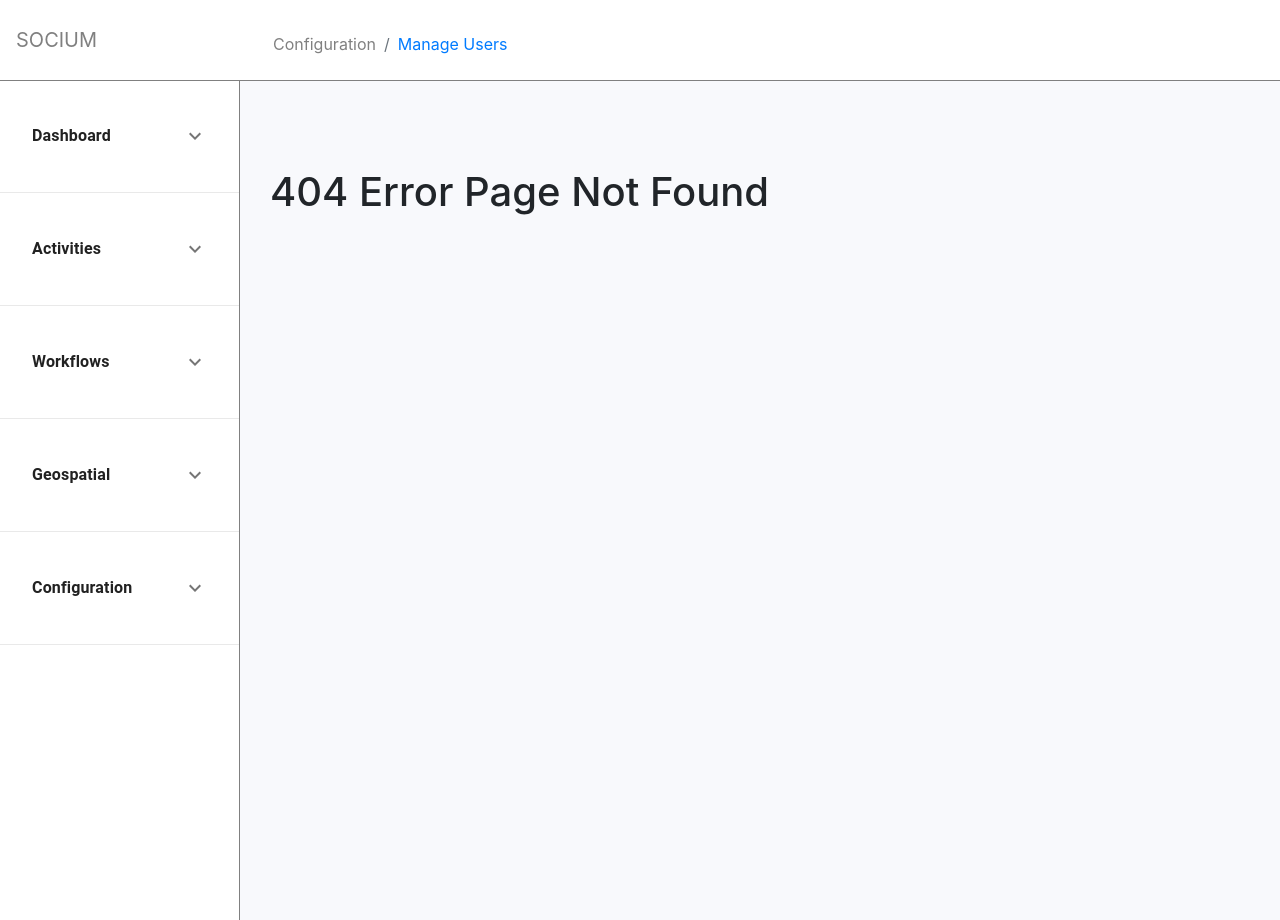
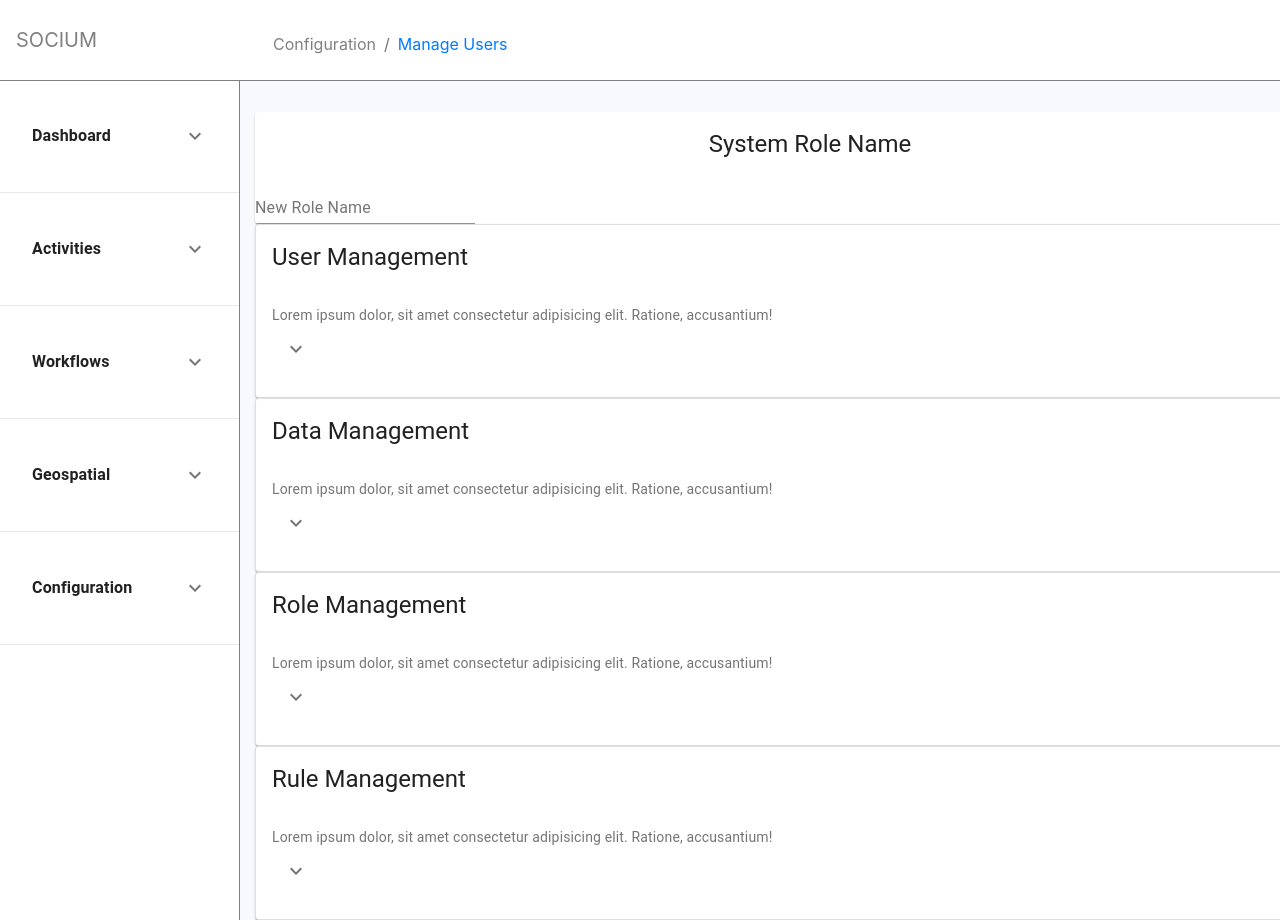
Before and after one commit to blweber/context-prac, a React (Create React App) app in the folder client/: page /CreateSystemRole in a window 1280 px wide. Before the commit this address had no page. Shown: the top 920 px of the page. Before the commit the page ends 800 px from the top, so only its background shows below. Built offline with nearby package versions, Linux system fonts and the light colour scheme.

Commit message:
create system role

```diff
--- a/client/src/App.js
+++ b/client/src/App.js
@@ -15,6 +15,7 @@ import Register from "./components/auth/Register";
 import Sidebar from "./layouts/Sidebar";
 import ContactState from "./context/contact/ContactState";
 import SystemRoles from "./pages/SystemRoles";
+import CreateSystemRole from "./pages/CreateSystemRole";
 
 const App = () => {
   return (
@@ -32,6 +33,11 @@ const App = () => {
                 <Route exact path="/AdHoc" component={AdHoc} />
                 <Route exact path="/SystemRoles" component={SystemRoles} />
                 <Route exact path="/ContactForm" component={ContactForm} />
+                <Route
+                  exact
+                  path="/CreateSystemRole"
+                  component={CreateSystemRole}
+                />
                 <Route exact path="/Login" component={Login} />
                 <Route exact path="/Register" component={Register} />
                 <Route path="/" component={PageNotFound} />
--- /dev/null
+++ b/client/src/components/systemroles/SystemRoleCard.js
@@ -0,0 +1,34 @@
+import React from "react";
+import { makeStyles } from "@material-ui/core/styles";
+import Card from "@material-ui/core/Card";
+import CardHeader from "@material-ui/core/CardHeader";
+import CardContent from "@material-ui/core/CardContent";
+import IconButton from "@material-ui/core/IconButton";
+import Typography from "@material-ui/core/Typography";
+import ExpandMoreIcon from "@material-ui/icons/ExpandMore";
+
+const useStyles = makeStyles(theme => ({
+  card: {
+    maxWidth: 345
+  }
+}));
+
+const SystemRoleCard = props => {
+  return (
+    <Card className="card">
+      <CardHeader title={props.title} />
+
+      <CardContent>
+        <Typography variant="body2" color="textSecondary" component="p">
+          Lorem ipsum dolor, sit amet consectetur adipisicing elit. Ratione,
+          accusantium!
+        </Typography>
+        <IconButton aria-label="show more">
+          <ExpandMoreIcon />
+        </IconButton>
+      </CardContent>
+    </Card>
+  );
+};
+
+export default SystemRoleCard;
--- /dev/null
+++ b/client/src/components/systemroles/SystemRoleName.js
@@ -0,0 +1,41 @@
+import React from "react";
+import { makeStyles } from "@material-ui/core/styles";
+import Card from "@material-ui/core/Card";
+import CardContent from "@material-ui/core/CardContent";
+import Typography from "@material-ui/core/Typography";
+import TextField from "@material-ui/core/TextField";
+
+const useStyles = makeStyles({
+  card: {
+    minWidth: 275
+  },
+  title: {
+    fontSize: 14
+  },
+  pos: {
+    marginBottom: 12
+  }
+});
+
+const SystemRoleName = () => {
+  const classes = useStyles();
+
+  return (
+    <Card className={classes.card}>
+      <CardContent>
+        <Typography variant="h5" component="h2">
+          System Role Name
+        </Typography>
+      </CardContent>
+      <TextField
+        id="standard-search"
+        label="New Role Name"
+        type="search"
+        className={classes.textField}
+        margin="center"
+      />
+    </Card>
+  );
+};
+
+export default SystemRoleName;
--- /dev/null
+++ b/client/src/pages/CreateSystemRole.js
@@ -0,0 +1,21 @@
+import React from "react";
+import SystemRoleName from "./../components/systemroles/SystemRoleName";
+import SystemRoleCard from "./../components/systemroles/SystemRoleCard";
+
+const CreateSystemRole = () => {
+  return (
+    <div>
+      <SystemRoleName />
+      <div>
+        <SystemRoleCard title={"User Management"} />
+        <SystemRoleCard title={"Data Management"} />
+      </div>
+      <div>
+        <SystemRoleCard title={"Role Management"} />
+        <SystemRoleCard title={"Rule Management"} />
+      </div>
+    </div>
+  );
+};
+
+export default CreateSystemRole;
```
